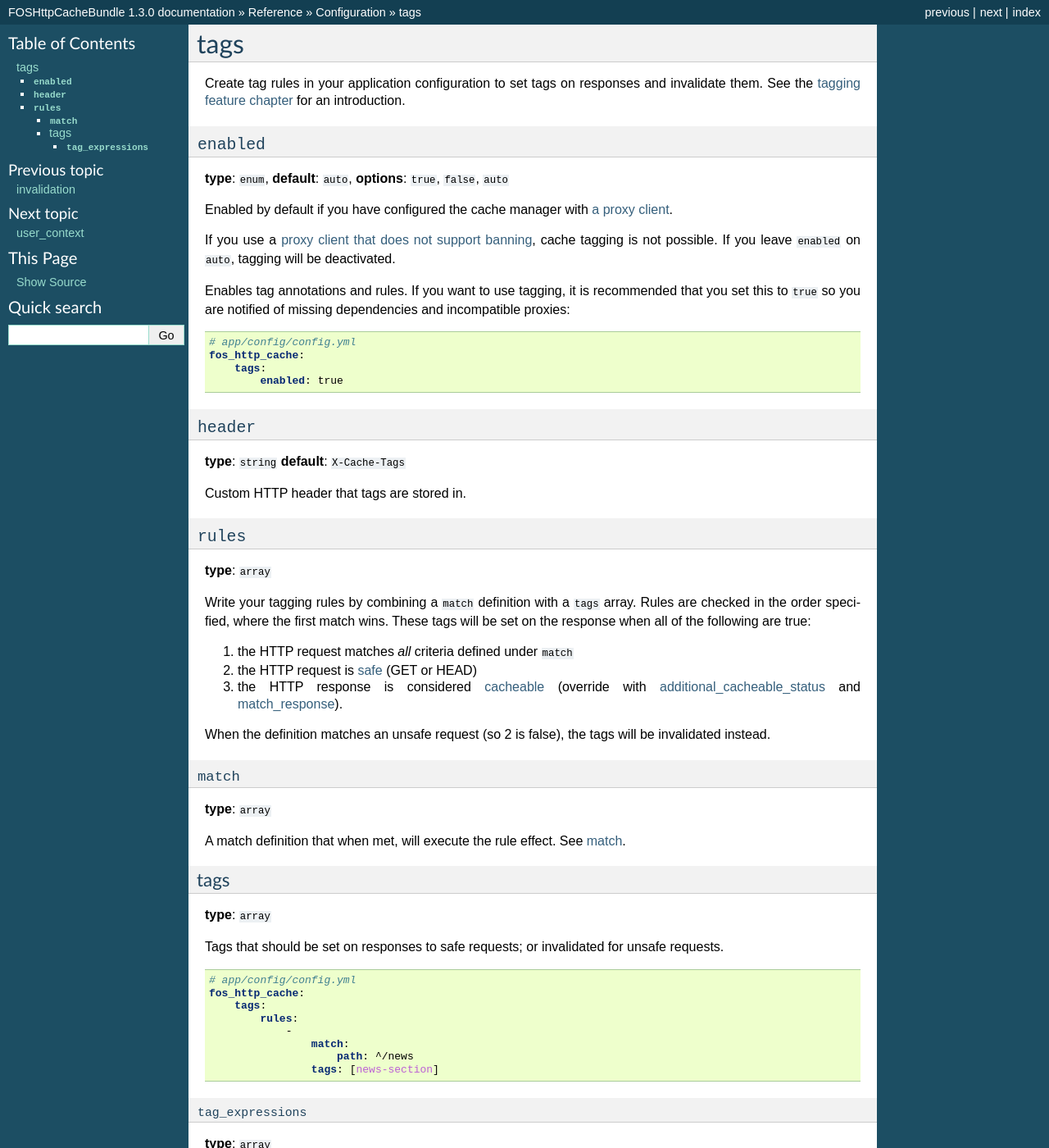
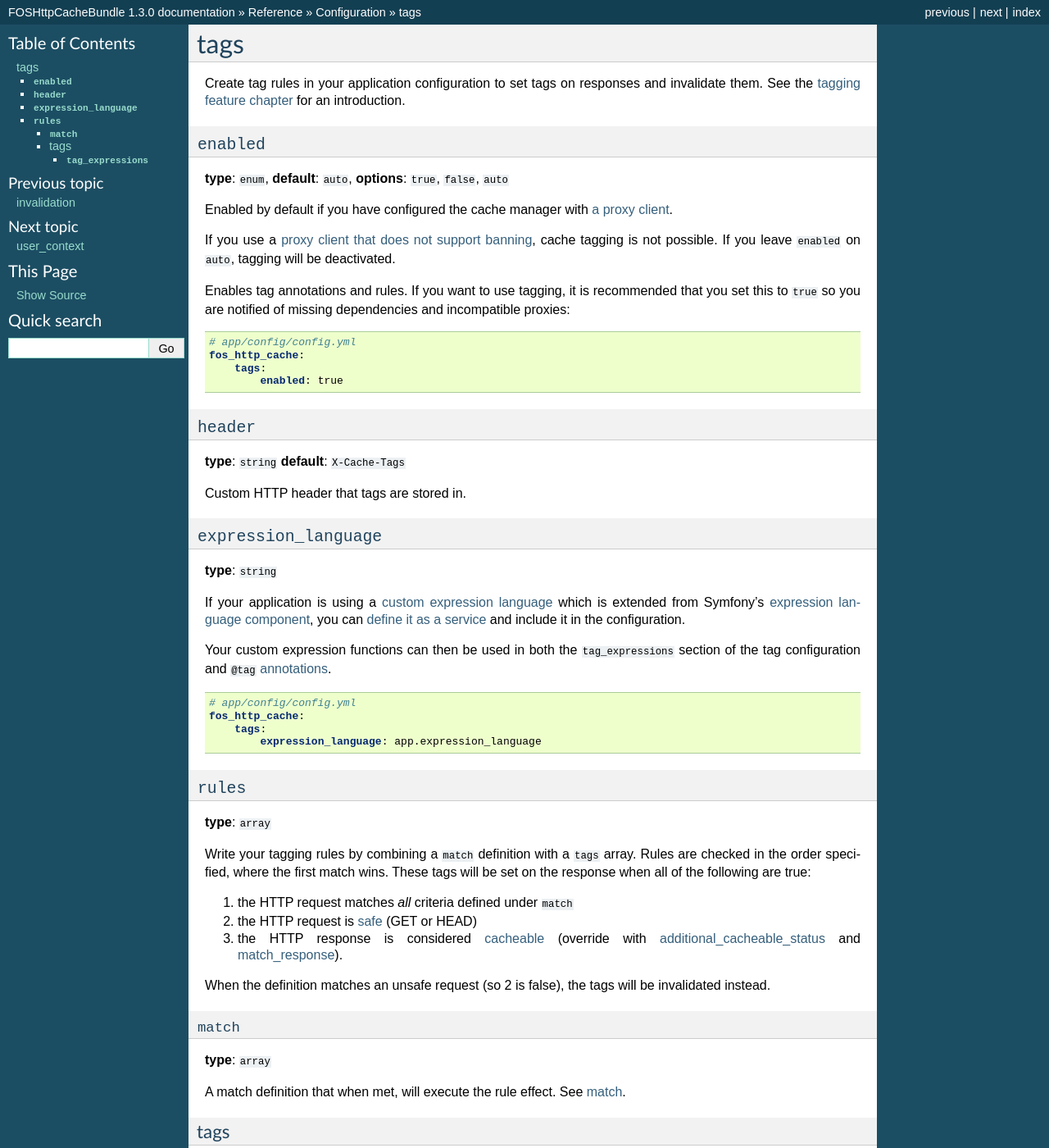
Before and after one commit to FriendsOfSymfony/FOSHttpCacheBundle, a Sphinx documentation site: the page built from Resources/doc/reference/configuration/tags.rst, in a window 1280 px wide and 1400 px high. Shown: the whole window at 82% size. Built offline with Sphinx 7.4.7, drawn with Linux system fonts in a browser that asks for light colours.

Commit message:
Configurable ExpressionLanguage
Configuration option for a custom expression language service.
Fixes #252

```diff
--- /dev/null
+++ b/Resources/doc/includes/expression-language.rst
@@ -0,0 +1,12 @@
+``expression_language``
+-----------------------
+
+**type**: ``string``
+
+If your application is using a `custom expression language`_ which is extended
+from Symfony's `expression language component`_, you can `define it as a service`_
+and include it in the configuration.
+
+.. _expression language component: http://symfony.com/doc/current/components/expression_language/index.html
+.. _define it as a service: http://symfony.com/doc/current/cookbook/controller/service.html
+.. _custom expression language: http://symfony.com/doc/current/components/expression_language/extending.html
--- a/Resources/doc/reference/configuration/tags.rst
+++ b/Resources/doc/reference/configuration/tags.rst
@@ -28,6 +28,18 @@
 **type**: ``string`` **default**: ``X-Cache-Tags``
 
 Custom HTTP header that tags are stored in.
+
+.. include:: /includes/expression-language.rst
+
+Your custom expression functions can then be used in both the ``tag_expressions``
+section of the tag configuration and ``@tag`` :ref:`annotations<tag>`.
+
+.. code-block:: yaml
+
+    # app/config/config.yml
+    fos_http_cache:
+        tags:
+            expression_language: app.expression_language
 
 ``rules``
 ---------
```
Also changed, not shown: Resources/doc/reference/configuration/invalidation.rst (+12 -2 lines), 9 other files.
